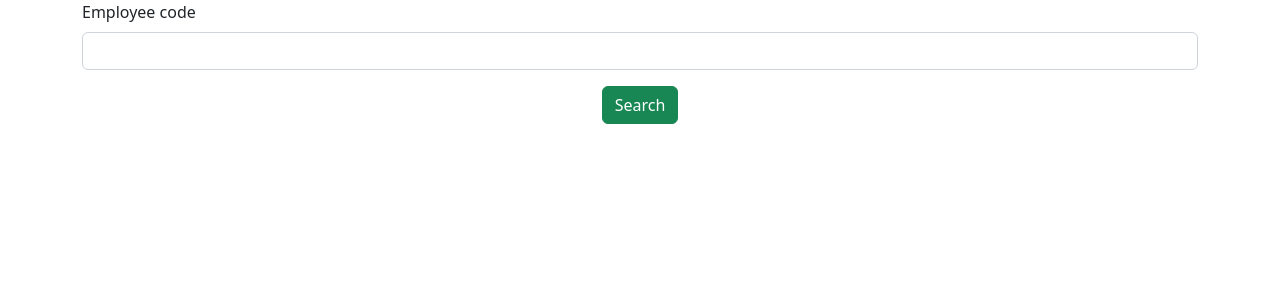
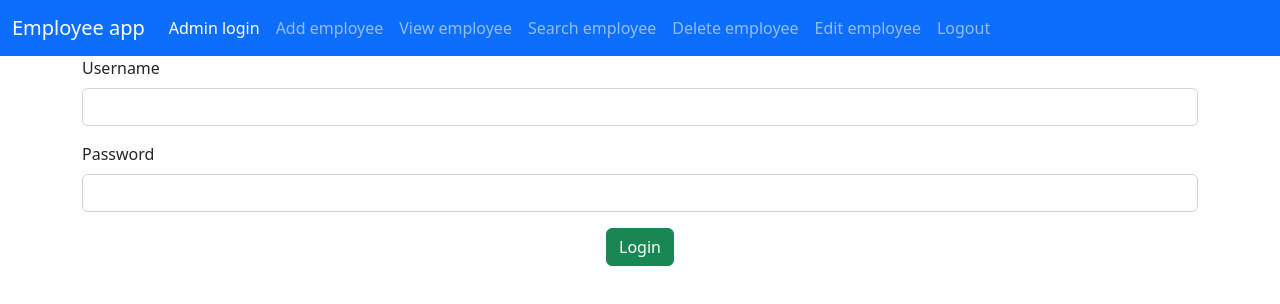
Before and after one commit to HarshaSalih/Employee-angular-app, an Angular app: page / in a window 1280 px wide. Shown: the top 304 px of the page. Built offline with nearby package versions, Linux system fonts and the light colour scheme.

Commit message:
navbar commits

```diff
--- a/src/app/add-employee/add-employee.component.html
+++ b/src/app/add-employee/add-employee.component.html
@@ -1,3 +1,4 @@
+<app-navbar></app-navbar>
 <div class="container">
     <div class="row">
         <div class="col col-12 col-sm-12 col-md-12 col-lg-12 col-xl-12 col-xxl-12">
--- a/src/app/admin-login/admin-login.component.html
+++ b/src/app/admin-login/admin-login.component.html
@@ -1,3 +1,4 @@
+<app-navbar></app-navbar>
 <div class="container">
     <div class="row">
         <div class="col col-12 col-sm-12 col-md-12 col-xl-12 col-xxl-12">
--- a/src/app/app.component.html
+++ b/src/app/app.component.html
@@ -1,3 +1,3 @@
-<app-edit-employee></app-edit-employee>
+
 
 <router-outlet></router-outlet>
--- a/src/app/app.module.ts
+++ b/src/app/app.module.ts
@@ -9,6 +9,37 @@
 import { SearchEmployeeComponent } from './search-employee/search-employee.component';
 import { DeleteEmployeeComponent } from './delete-employee/delete-employee.component';
 import { EditEmployeeComponent } from './edit-employee/edit-employee.component';
+import { RouterModule, Routes } from '@angular/router';
+import { NavbarComponent } from './navbar/navbar.component';
+
+const myRoute:Routes=[
+  {
+    path:"",
+    component:AdminLoginComponent
+  },
+  {
+    path:"addemployee",
+    component:AddEmployeeComponent
+  },
+  {
+    path:"viewemployee",
+    component:ViewEmployeeComponent
+  },
+  {
+    path:"searchemployee",
+    component:SearchEmployeeComponent
+  },
+  {
+    path:"deleteemployee",
+    component:DeleteEmployeeComponent
+  },
+  {
+    path:"editemployee",
+    component:EditEmployeeComponent
+  }
+
+
+]
 
 @NgModule({
   declarations: [
@@ -18,11 +49,13 @@
     ViewEmployeeComponent,
     SearchEmployeeComponent,
     DeleteEmployeeComponent,
-    EditEmployeeComponent
+    EditEmployeeComponent,
+    NavbarComponent
   ],
   imports: [
     BrowserModule,
-    AppRoutingModule
+    AppRoutingModule,
+    RouterModule.forRoot(myRoute)
   ],
   providers: [],
   bootstrap: [AppComponent]
--- a/src/app/delete-employee/delete-employee.component.html
+++ b/src/app/delete-employee/delete-employee.component.html
@@ -1,3 +1,4 @@
+<app-navbar></app-navbar>
 <div class="container">
     <div class="row">
         <div class="col col-12 col-sm-12 col-md-12 col-lg-12 col-xl-12 col-xxl-12">
--- a/src/app/edit-employee/edit-employee.component.html
+++ b/src/app/edit-employee/edit-employee.component.html
@@ -1,3 +1,4 @@
+<app-navbar></app-navbar>
 <div class="container">
     <div class="row">
         <div class="col col-12 col-sm-12 col-md-12 col-lg-12 col-xl-12 col-xxl-12">
--- /dev/null
+++ b/src/app/navbar/navbar.component.html
@@ -0,0 +1,34 @@
+<nav class="navbar navbar-expand-lg bg-primary navbar-dark">
+    <div class="container-fluid">
+      <a class="navbar-brand" href="#">Employee app</a>
+      <button class="navbar-toggler" type="button" data-bs-toggle="collapse" data-bs-target="#navbarNav" aria-controls="navbarNav" aria-expanded="false" aria-label="Toggle navigation">
+        <span class="navbar-toggler-icon"></span>
+      </button>
+      <div class="collapse navbar-collapse" id="navbarNav">
+        <ul class="navbar-nav">
+          <li class="nav-item">
+            <a class="nav-link active" aria-current="page" href="/">Admin login</a>
+          </li>
+          <li class="nav-item">
+            <a class="nav-link" href="/addemployee">Add employee</a>
+          </li>
+          <li class="nav-item">
+            <a class="nav-link" href="/viewemployee">View employee</a>
+          </li>
+          <li class="nav-item">
+            <a class="nav-link" href="/searchemployee">Search employee</a>
+          </li>
+          <li class="nav-item">
+            <a class="nav-link" href="/deleteemployee">Delete employee</a>
+          </li>
+          <li class="nav-item">
+            <a class="nav-link" href="/editemployee">Edit employee</a>
+          </li>
+          <li class="nav-item">
+            <a class="nav-link" href="/">Logout</a>
+          </li>
+
+        </ul>
+      </div>
+    </div>
+  </nav>
--- a/src/app/search-employee/search-employee.component.html
+++ b/src/app/search-employee/search-employee.component.html
@@ -1,3 +1,4 @@
+<app-navbar></app-navbar>
 <div class="container">
     <div class="row">
         <div class="col col-12 col-sm-12 col-md-12 col-lg-12 col-xl-12 col-xxl-12">
--- a/src/app/view-employee/view-employee.component.html
+++ b/src/app/view-employee/view-employee.component.html
@@ -1,3 +1,4 @@
+<app-navbar></app-navbar>
 <div class="container">
     <div class="row mt-4">
         <table class="table">
```
Also changed, not shown: src/app/navbar/navbar.component.ts (added, +10 -0 lines), src/app/navbar/navbar.component.css (added).
